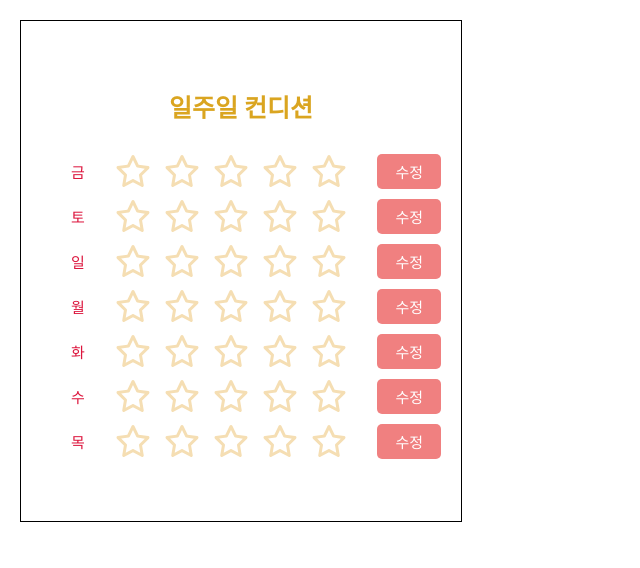
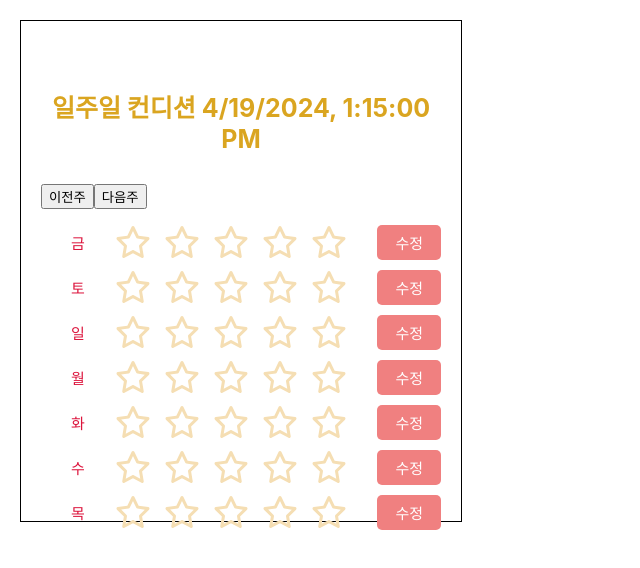
Before and after one commit to NarciSource/Pre-Onboarding-FE--post-assessment, a React (Create React App) app: page / in a window 1280 px wide. Shown: the top 568 px of the page, without its empty margins (0-640 px from the left). Built offline with nearby package versions, Linux system fonts and the light colour scheme; no server answers.

Commit message:
fix: 저장소 데이터에 date 추가

```diff
--- a/src/commons/filteringForWeek.js
+++ b/src/commons/filteringForWeek.js
@@ -1,14 +1,17 @@
 import formattingDate from "./formattingDate";
 
-const nextDate = (date, step=0) => new Date(new Date().setDate(date.getDate() + step));
+const nextDate = (date, step = 0) => new Date(new Date().setDate(date.getDate() + step));
 
 function filteringForWeek(data, pivotDate) {
     const daysOfWeek = ["일", "월", "화", "수", "목", "금", "토"];
 
     const today = formattingDate(pivotDate);
-    const after7day = formattingDate(nextDate(pivotDate, 7));
+    const before7day = formattingDate(nextDate(pivotDate, -7));
 
-    const thisWeekData = data?.filter(({ date }) => today <= date && date <= after7day).map(({ date, rate }) => ({ dayOfWeek: daysOfWeek[new Date(date).getDay()], rate }));
+    const initial = daysOfWeek.reduce((acc, day) => ({ ...acc, [day]: { rate: 0, date: null } }), {});
+
+    const thisWeekData = data?.filter(({ date }) => before7day <= date && date <= today).reduce((acc, { date, rate }) => ({ ...acc, [daysOfWeek[new Date(date).getDay()]]: { rate, date } }), initial);
+
     return thisWeekData;
 }
 
--- a/src/components/RatingsItem.jsx
+++ b/src/components/RatingsItem.jsx
@@ -6,7 +6,7 @@ import { faStar as regularStar } from "@fortawesome/free-regular-svg-icons";
 import NoticeRating from "./modal/NoticeRating";
 import styled from "styled-components";
 
-function RatingsItem({ dayOfWeek, ratings, setRatings }) {
+function RatingsItem({ dayOfWeek, ratings, setRatings, date }) {
     const [showModal, setShowModal] = useState(false);
 
     const handleRatingsChange = setRatings && ((value) => setRatings(value) & setShowModal(true));
@@ -25,7 +25,9 @@ function RatingsItem({ dayOfWeek, ratings, setRatings }) {
 
     return (
         <RatingsItemDiv>
-            <div className="day">{dayOfWeek}</div>
+            <div className="day" title={date}>
+                {dayOfWeek}
+            </div>
 
             <div className="ratings">
                 {[1, 2, 3, 4, 5].map((rating, idx) => (
--- a/src/pages/WeekPage.jsx
+++ b/src/pages/WeekPage.jsx
@@ -12,27 +12,31 @@ function WeekPage() {
     const week = useSelector((state) => state.ratings.week);
     const ratingsOfWeek = useSelector((state) => state.ratings.ratingsOfWeek);
     const [history, setHistory] = useState(null);
+    const [date, setDate] = useState(new Date());
 
     useEffect(() => {
         (async () => setHistory(await getHistory()))();
     }, []);
 
     useEffect(() => {
-        const date = nextDate(new Date());
         const thisWeek = filteringForWeek(history, date);
 
         dispatch(setWeek(date.getDay()));
 
-        thisWeek?.forEach(({ dayOfWeek, rate }) => dispatch(setRatings({ dayOfWeek, ratings: rate })));
-    }, [history]);
+        thisWeek && Object.entries(thisWeek).forEach(([dayOfWeek, { rate, date }], idx) => dispatch(setRatings({ dayOfWeek, ratings: rate, date })));
+    }, [date, history]);
 
     return (
         <WeekDiv>
-            <h1>일주일 컨디션</h1>
+            <h1>일주일 컨디션 {date.toLocaleString()}</h1>
+            <div>
+                <button onClick={() => setDate(nextDate(date, -7))}>이전주</button>
+                <button onClick={() => setDate(nextDate(date, 7))}>다음주</button>
+            </div>
             <ul>
                 {week.map((dayOfWeek, idx) => (
                     <li key={idx}>
-                        <RatingsItem dayOfWeek={dayOfWeek} ratings={ratingsOfWeek[dayOfWeek].ratings} />
+                        <RatingsItem dayOfWeek={dayOfWeek} date={ratingsOfWeek[dayOfWeek].date} ratings={ratingsOfWeek[dayOfWeek].ratings} />
                         <Link className="button" to={`/thisWeek/${dayOfWeek}`} state={{ date: ratingsOfWeek[dayOfWeek].date }}>
                             수정
                         </Link>
--- a/src/redux/slices/ratings.js
+++ b/src/redux/slices/ratings.js
@@ -16,8 +16,10 @@ const ratingsSlice = createSlice({
             state.week = [...daysOfWeek.slice(day), ...daysOfWeek.slice(0, day)];
         },
         setRatings: (state, action) => {
-            const { dayOfWeek, ratings } = action.payload;
+            const { dayOfWeek, ratings, date } = action.payload;
+
             state.ratingsOfWeek[dayOfWeek].ratings = ratings;
+            state.ratingsOfWeek[dayOfWeek].date = date;
         },
     },
 });
```
